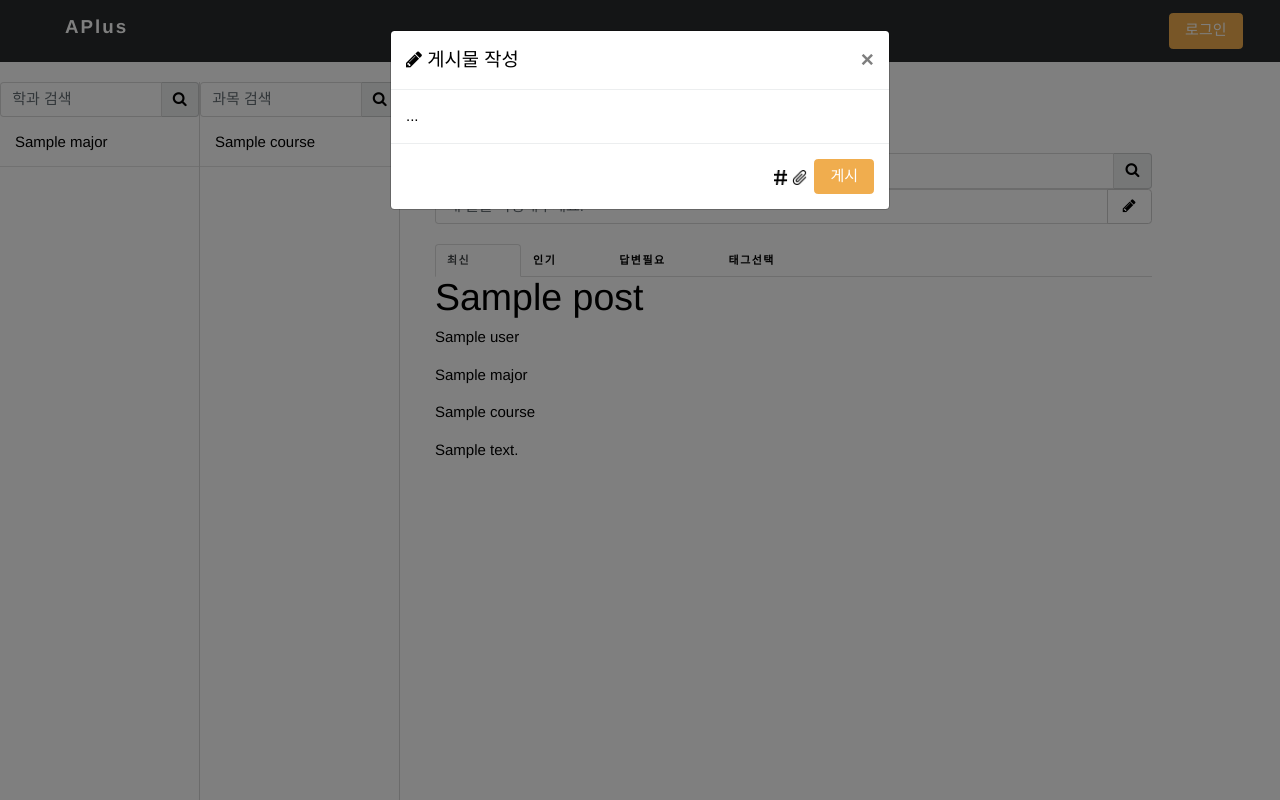
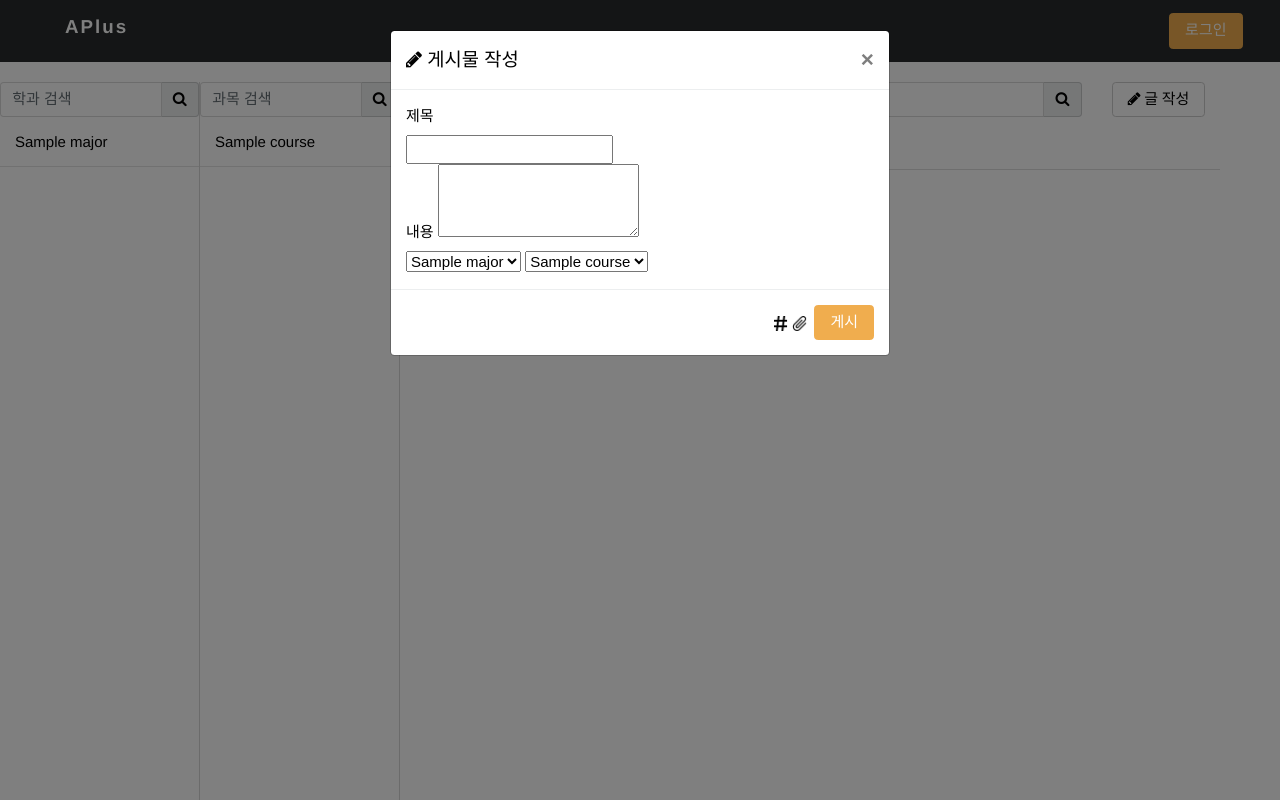
Before and after one commit to LikeAPlus/APlus, a Django app: template qnas/templates/qnas/index.html in a window 1280 px wide, after a click on "글 작성". Run offline with Django 3.2, Linux system fonts and the light colour scheme; the template is opened without the code that fills it: most values are stand-ins (such as "Sample title", 1, 10 or a date in 2020); some libraries are stand-ins or nearby versions.

Commit message:
Create Question Modal

```diff
--- a/qnas/static/qnas/style.css
+++ b/qnas/static/qnas/style.css
@@ -81,10 +81,10 @@ a.nav-link {
 }
 
 .search2 {
-
-    width: 1000px;
+    width: 800px;
     float: left;
-    margin: 20px;
+    margin-top: 20px;
+    margin-left: 20px;
 }
 
 .nav.nav-tabs {
--- a/qnas/templates/qnas/index.html
+++ b/qnas/templates/qnas/index.html
@@ -21,9 +21,9 @@ APlus
 
         {% for major in majors %}
             {% if major.name == major_name %}
-            <a href="/qnas/{{major.e_name}}"><span class="name">{{major.name}}</span></a>
+                <a href="/qnas/{{ major.e_name }}"><span class="name">{{ major.name }}</span></a>
             {% else %}
-            <a href="/qnas/{{major.e_name}}"><span class="name">{{major.name}}</span></a>
+                <a href="/qnas/{{ major.e_name }}"><span class="name">{{ major.name }}</span></a>
             {% endif %}
         {% endfor %}
     </section>
@@ -41,9 +41,9 @@ APlus
         {% if major_name != "" %}
             {% for course in courses %}
                 {% if course.name == course_name %}
-            <a href="/qnas/{{major_name}}/{{course.e_name}}"><span class="name">{{course.name}}</span></a>
+                    <a href="/qnas/{{ major_name }}/{{ course.e_name }}"><span class="name">{{ course.name }}</span></a>
                 {% else %}
-            <a href="/qnas/{{major_name}}/{{course.e_name}}"><span class="name">{{course.name}}</span></a>
+                    <a href="/qnas/{{ major_name }}/{{ course.e_name }}"><span class="name">{{ course.name }}</span></a>
                 {% endif %}
             {% endfor %}
         {% endif %}
@@ -51,45 +51,28 @@ APlus
 {% endblock %}
 
 {% block content %}
-
-<!DOCTYPE html>
-<html lang="ko">
-<head>
-	<meta charset="UTF-8">
-	<meta name="viewport" content="width=device-width, initial-scale=1.0">
-	<title lang="ko"></title>
-  <!-- fonts -->
-  <link href="https://fonts.googleapis.com/css?family=Montserrat:400,700" rel="stylesheet">
-  <link rel="stylesheet" href="https://cdnjs.cloudflare.com/ajax/libs/font-awesome/4.7.0/css/font-awesome.min.css">
-
-	<!-- bootstrap css -->
-	<link rel="stylesheet" href="https://maxcdn.bootstrapcdn.com/bootstrap/4.0.0-alpha.6/css/bootstrap.min.css" integrity="sha384-rwoIResjU2yc3z8GV/NPeZWAv56rSmLldC3R/AZzGRnGxQQKnKkoFVhFQhNUwEyJ" crossorigin="anonymous">
-	<!-- your custom css -->
-	<link rel="stylesheet" type="text/css" href="{% static 'qnas/style.css' %}" />
-</head>
-<body>
-
-	<section class="search2 col-md-7">
-        <h1>질문게시판</h1>
-        <a href="{% url 'qnas:create' %}">글 작성</a>
-		<div class="input-group">
+    <section class="search2">
+        <div class="row">
+            <div class="input-group col-md-10">
                 <input type="text" class="form-control" placeholder="질문 검색" aria-describedby="btnGroupAddon">
                 <span class="input-group-addon" id="btnGroupAddon">
 		  		<a href="#"><i class="fa fa-search" aria-hidden="true"></i></a>
 		  	</span>
             </div>
 
-	    <div class="input-group">
-	      <input type="text" class="form-control" data-toggle="modal" data-target="#myModal" placeholder="새 글을 작성해주세요!">
+            {#        <a href="{% url 'qnas:create' %}">글 작성</a>#}
+            <div class="input-group col-md-1">
             <span class="input-group-btn">
-	        <button class="btn btn-secondary" type="button" data-toggle="modal" data-target="#myModal">
-	        	<i class="fa fa-pencil" aria-hidden="true"></i>
+	        <button class="btn btn-secondary" type="button" data-toggle="modal" data-target="#myModal"
+                    onclick="selectMajor()">
+	        	<i class="fa fa-pencil" aria-hidden="true"> 글 작성</i>
 	        </button>
 	      </span>
             </div>
-
+        </div>
         <!-- Modal -->
-	  <div class="modal fade" id="myModal" tabindex="-1" role="dialog" aria-labelledby="exampleModalLabel" aria-hidden="true">
+        <div class="modal fade" id="myModal" tabindex="-1" role="dialog" aria-labelledby="exampleModalLabel"
+             aria-hidden="true">
             <div class="modal-dialog" role="document">
                 <div class="modal-content">
                     <div class="modal-header">
@@ -101,22 +84,50 @@ APlus
                             <span aria-hidden="true">&times;</span>
                         </button>
                     </div>
+                    <form action="{% url "qnas:create" %}" method="post" enctype="multipart/form-data">
                         <div class="modal-body">
-		        ...
+                            {% csrf_token %}
+                            <div>
+                                <label>제목</label>
+                                <div>
+                                    <input name="title">
+                                </div>
+                            </div>
+                            <div>
+                                <label>내용</label>
+                                <textarea name="content" rows="3"></textarea>
+                            </div>
+
+                            <select id="majorselect" name="major" onchange="selectMajor();">
+                                {% for major in majors %}
+                                    <option value="{{ major.id }}">{{ major.name }}</option>
+                                {% endfor %}
+                            </select>
+
+                            <select id="courseselect" name="course">
+                                {% for course in courses %}
+                                    <option value="{{ course.id }}">{{ course.name }}</option>
+                                {% endfor %}
+                            </select>
+                            <!-- <div class="form-group">
+                              <input type="file" name="image" accept="image/*">
+                            </div> -->
                         </div>
                         <div class="modal-footer">
                             <div class="modal_img">
-							<img src="/static/qnas/hashtag.png" alt="hashtag" style="width:15px" class="modal_hashtag">
-							<img src="/static/qnas/paperclip.png" alt="paperclip" style="width:15px" class="modal_paperclip">
+                                <img src="/static/qnas/hashtag.png" alt="hashtag" style="width:15px"
+                                     class="modal_hashtag">
+                                <img src="/static/qnas/paperclip.png" alt="paperclip" style="width:15px"
+                                     class="modal_paperclip">
                             </div>
-						<button type="button" class="btn btn-warning">게시</button>
+                            <button type="submit" class="btn btn-warning">게시</button>
+                        </div>
+                    </form>
                 </div>
             </div>
         </div>
-		</div>
-
         <script>
-	    (function(){
+            (function () {
                 $('#myModal').modal('show');
             })();
         </script>
@@ -133,33 +144,37 @@ APlus
                         <label class="btn btn-default submit">
                           UPLOAD<input type="submit" hidden>
                         </label>
-	 -->
+
         </div>
-	    </form>
+        </form>-->
 
         <ul class="nav nav-tabs" id="myTab" role="tablist">
             <li class="nav-item">
-		    <a class="nav-link active" id="home-tab" data-toggle="tab" href="#home" role="tab" aria-controls="home" aria-expanded="true">최신</a>
+                <a class="nav-link active" id="home-tab" data-toggle="tab" href="#home" role="tab" aria-controls="home"
+                   aria-expanded="true">최신</a>
             </li>
             <li class="nav-item">
-		    <a class="nav-link" id="profile-tab" data-toggle="tab" href="#profile" role="tab" aria-controls="profile">인기</a>
+                <a class="nav-link" id="profile-tab" data-toggle="tab" href="#profile" role="tab"
+                   aria-controls="profile">인기</a>
             </li>
             <li class="nav-item">
-		    <a class="nav-link" id="profile-tab" data-toggle="tab" href="#profile" role="tab" aria-controls="profile">답변필요</a>
+                <a class="nav-link" id="profile-tab" data-toggle="tab" href="#profile" role="tab"
+                   aria-controls="profile">답변필요</a>
             </li>
             <li class="nav-item">
-		    <a class="nav-link" id="profile-tab" data-toggle="tab" href="#profile" role="tab" aria-controls="profile">태그선택</a>
+                <a class="nav-link" id="profile-tab" data-toggle="tab" href="#profile" role="tab"
+                   aria-controls="profile">태그선택</a>
             </li>
 
         </ul>
         <div class="tab-content" id="myTabContent">
             <div class="tab-pane fade show active" id="home" role="tabpanel" aria-labelledby="home-tab">
                 {% for post in posts %}
-				<h1><a href="/qnas/read/{{post.id}}">{{post.title}}</a></h1>
+                    <h1><a href="/qnas/read/{{ post.id }}">{{ post.title }}</a></h1>
                     <p>{{ post.user }}</p>
-				<p>{{post.major}}</p>
-				<p>{{post.course}}</p>
-				<p>{{post.content}}</p>
+                    <p>{{ post.major }}</p>
+                    <p>{{ post.course }}</p>
+                    <p>{{ post.content }}</p>
 
                 {% endfor %}
             </div>
@@ -167,13 +182,31 @@ APlus
             <div class="tab-pane fade" id="dropdown1" role="tabpanel" aria-labelledby="dropdown1-tab">...</div>
             <div class="tab-pane fade" id="dropdown2" role="tabpanel" aria-labelledby="dropdown2-tab">...</div>
         </div>
-
     </section>
-</body>
 
     <!-- jQuery -->
     <script src="https://cdnjs.cloudflare.com/ajax/libs/jquery/3.2.1/jquery.min.js"></script>
     <!-- bootstrap -->
-  <script src="https://maxcdn.bootstrapcdn.com/bootstrap/4.0.0-alpha.6/js/bootstrap.min.js" integrity="sha384-vBWWzlZJ8ea9aCX4pEW3rVHjgjt7zpkNpZk+02D9phzyeVkE+jo0ieGizqPLForn" crossorigin="anonymous"></script>
+    <script src="https://maxcdn.bootstrapcdn.com/bootstrap/4.0.0-alpha.6/js/bootstrap.min.js"
+            integrity="sha384-vBWWzlZJ8ea9aCX4pEW3rVHjgjt7zpkNpZk+02D9phzyeVkE+jo0ieGizqPLForn"
+            crossorigin="anonymous"></script>
 
+    <script>
+        function selectMajor() {
+            var major_name = $("#majorselect :selected").text();
+            var url = "/qnas/read_courses/" + major_name + "/";
+            $.ajax({
+                type: "GET",
+                url: url,
+                dataType: "json",
+                success: function (data) {
+                    $("#courseselect").empty();
+                    $(data.courses).each(function (i, e) {
+                        var item = '<option value="' + e.id + '">' + e.name + '</option>';
+                        $("#courseselect").append(item);
+                    });
+                }
+            });
+        }
+    </script>
 {% endblock %}
--- a/qnas/urls.py
+++ b/qnas/urls.py
@@ -9,6 +9,7 @@ urlpatterns = [
     url(r'^create_answer$', views.create_answer, name='create_answer'),
     url(r'^delete_answer$', views.delete_answer, name='delete_answer'),
 
+    url(r'^read_courses/(?P<major_name>[ㄱ-ㅎㅏ-ㅣ가-힣]+)', views.read_courses, name='read_courses'),
     url(r'^(?P<major_name>[a-zA-Z]+)/(?P<course_name>[a-zA-Z]+)', views.index),
     url(r'^(?P<major_name>[a-zA-Z]+)', views.index),
 ]
--- a/requirements.txt
+++ b/requirements.txt
@@ -1,2 +1,3 @@
 django
 django-allauth
+psycopg2
--- a/users/templates/users/sign_in.html
+++ b/users/templates/users/sign_in.html
@@ -1,4 +1,4 @@
-{% extends "qnas/layout.html" %}
+{% extends "users/layout.html" %}
 {% load socialaccount %}
 
 {% load static %}
--- a/users/templates/users/sign_up.html
+++ b/users/templates/users/sign_up.html
@@ -1,4 +1,4 @@
-{% extends "qnas/layout.html" %}
+{% extends "users/layout.html" %}
 
 {% load static %}
 
@@ -22,7 +22,8 @@
                             <p>{{ field.errors }}</p>
                         {% endfor %}
                     </div>
-                    <input type="submit" class="btn btn-warning sign_in" style="width:100%" value="회원가입">
+                    <input type="submit" class="btn btn-warning sign_in" style="width:100%;
+    margin-bottom: 50px;" value="회원가입">
                 </div>
             </div>
         </form>
```
Also changed, not shown: qnas/templates/qnas/create.html (+5 -5 lines), qnas/templates/qnas/login.html (deleted, +0 -76 lines), qnas/templates/qnas/read.html (+13 -32 lines), qnas/views.py (+14 -0 lines), users/templates/users/layout.html (+21 -12 lines). Lines whose indentation alone changed are shown as unchanged.
